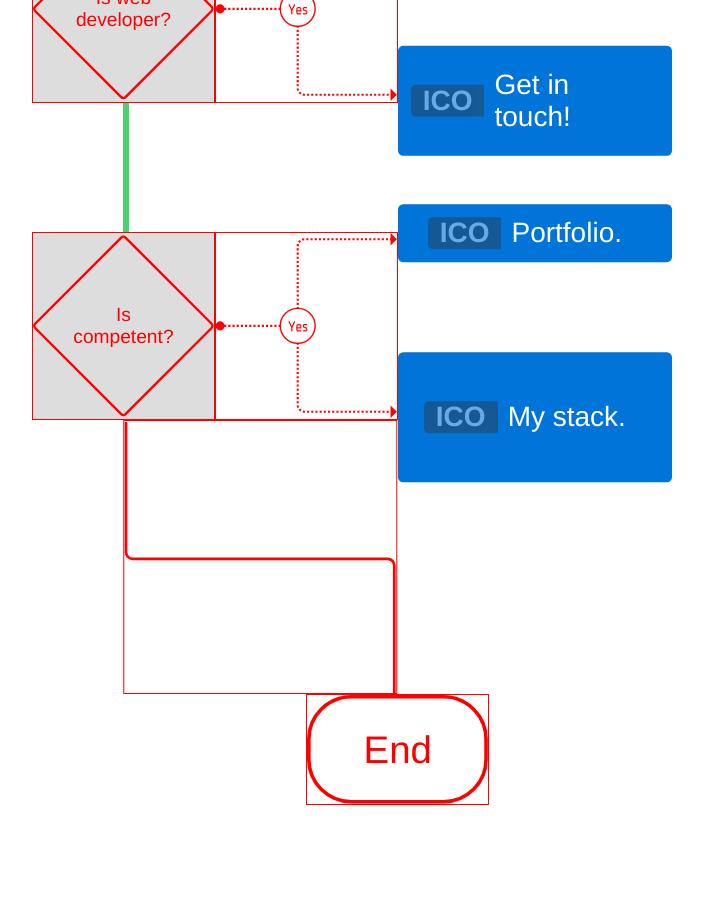
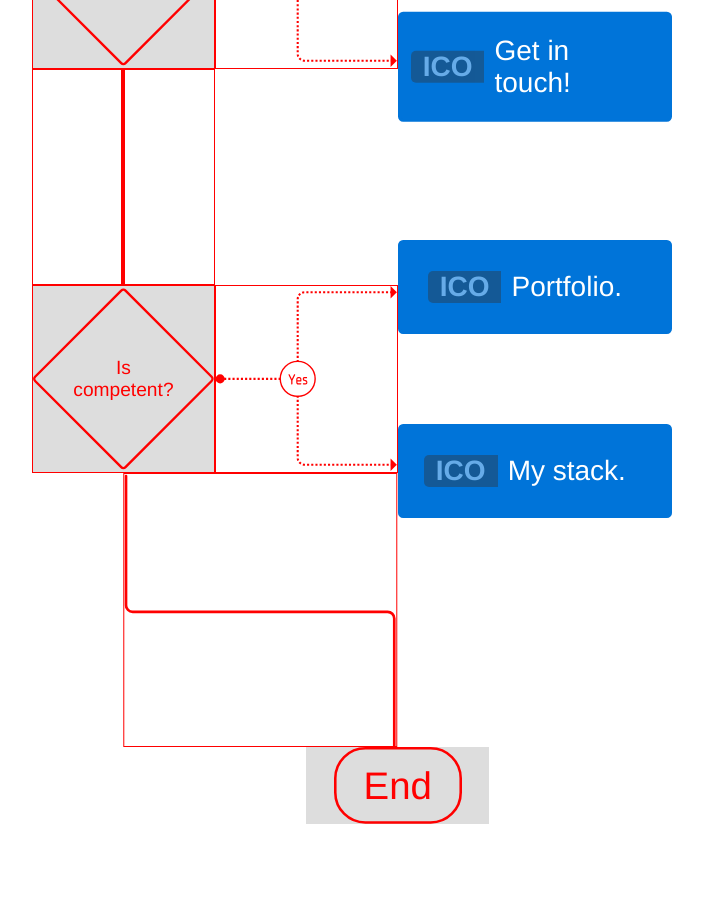
Before and after one commit to wwwsolutions/workbench-portfolio, a website: page index.html in a window 1280 px wide. Shown: the part 570-1494 px from the top of the page, without its empty margins (288-991 px from the left). Drawn offline with Linux system fonts and the light colour scheme.

Commit message:
some shapes dimensions fixes

```diff
--- /dev/null
+++ b/css/components/path-i.css
@@ -0,0 +1,28 @@
+/* Block */
+.path-i {
+    /* height: 100%;
+    width: 100%; */
+    position: relative;
+
+    display: flex;
+    justify-content: center;
+    align-items: center;
+
+    border: 1px solid red;
+}
+
+/* Element */
+.path-i__shape {
+    /* height: 100%;
+    width: 100%; */
+    display: block;
+}
+
+/* Element */
+.path-i__path {
+    stroke-width: 23;
+    stroke-linecap: square;
+    stroke: red;
+}
+
+/* Modifier */
--- a/css/components/rectangle.css
+++ b/css/components/rectangle.css
@@ -3,28 +3,27 @@
     height: 100%;
     width: 100%;
     position: relative;
-    /* background-color: #ddd; */
+    background-color: #ddd;
 
     display: flex;
     justify-content: center;
     align-items: center;
 
-    font-size: 1rem;
-
-    border: 1px solid red;
+    bottom: 0;
 }
 
 /* Element */
 .rectangle__shape {
     height: 100%;
-    width: 100%;
-    display: block;
+    width: 70%;
+    /* display: block; */
 }
 
 /* Element */
 .rectangle__rect {
     stroke: red;
     stroke-width: 4;
+    /* background-color: red; */
 }
 
 /* Element */
@@ -32,10 +31,8 @@
     position: absolute;
     display: block;
 
+    font-size: 3vw;
     margin: 2vw 4vw;
-
-    font-size: 3vmax;
-
     text-align: center;
 
     color: red;
--- a/css/main.css
+++ b/css/main.css
@@ -48,14 +48,13 @@ body {
         font-size: 1rem;
         display: grid;
         grid-template-columns: repeat(7, 1fr);
-        /* grid-template-rows: 1fr auto 1fr 1fr 2fr 1fr 1fr auto 1fr; */
-        grid-template-rows: auto auto auto auto 1fr auto 1fr auto auto;
+        grid-template-rows: repeat(9, auto);
         grid-template-areas:
             "c1     c2      c3     start  start     c6          c7"
             "c8     pt1     pt1    pt1    c12       c13         c14"
             "d1     d1      pt2    pt2    about     about       about"
             "d1     d1      pt2    pt2    contact   contact     contact"
-            "c32    pt3     c34    c35    c36       c37         c38"
+            "pt3    pt3     c34    c35    c36       c37         c38"
             "d2     d2      pt4    pt4    port      port        port"
             "d2     d2      pt4    pt4    stack     stack       stack"
             "c56    pt5     pt5    pt5    c60       c61         c62"
@@ -110,13 +109,8 @@ body {
         grid-area: pt2;
     }
 
-    .path3 {
+    .shape-path3 {
         grid-area: pt3;
-
-        display: flex;
-        justify-content: center;
-        align-items: center;
-        border-left: 6px solid #4bd16f;
     }
 
     .shape-path4 {
--- a/index.html
+++ b/index.html
@@ -17,6 +17,7 @@
     <link rel="stylesheet" href="css/components/rectangle.css">
     <link rel="stylesheet" href="css/components/path-s.css">
     <link rel="stylesheet" href="css/components/path-y.css">
+    <link rel="stylesheet" href="css/components/path-i.css">
     <!-- <script src="js/functions.js" defer></script> -->
 
 </head>
@@ -207,6 +208,19 @@
                 </div>
                 <!--// COMPONENT -->
             </div>
+
+            <div class="shape-path3">
+                <!-- COMPONENT -->
+                <div class="path-i">
+                    <svg class="path-i__shape" width="4" height="100%" viewBox="0 0 5 268" fill="none">
+                        <path class="path-i__path" d="M2.5 2.11765L2.49999 265.92" />
+                    </svg>
+
+                </div>
+                <!--// COMPONENT -->
+
+            </div>
+
             <div class="shape-path4">
                 <!-- COMPONENT -->
                 <div class="path-y">
@@ -232,7 +246,6 @@
                 <!--// COMPONENT -->
             </div>
 
-            <div class="path3"></div>
             <div class="path5">
                 <!-- COMPONENT -->
                 <div class="path-s path-s--flip-horizontally">
```
